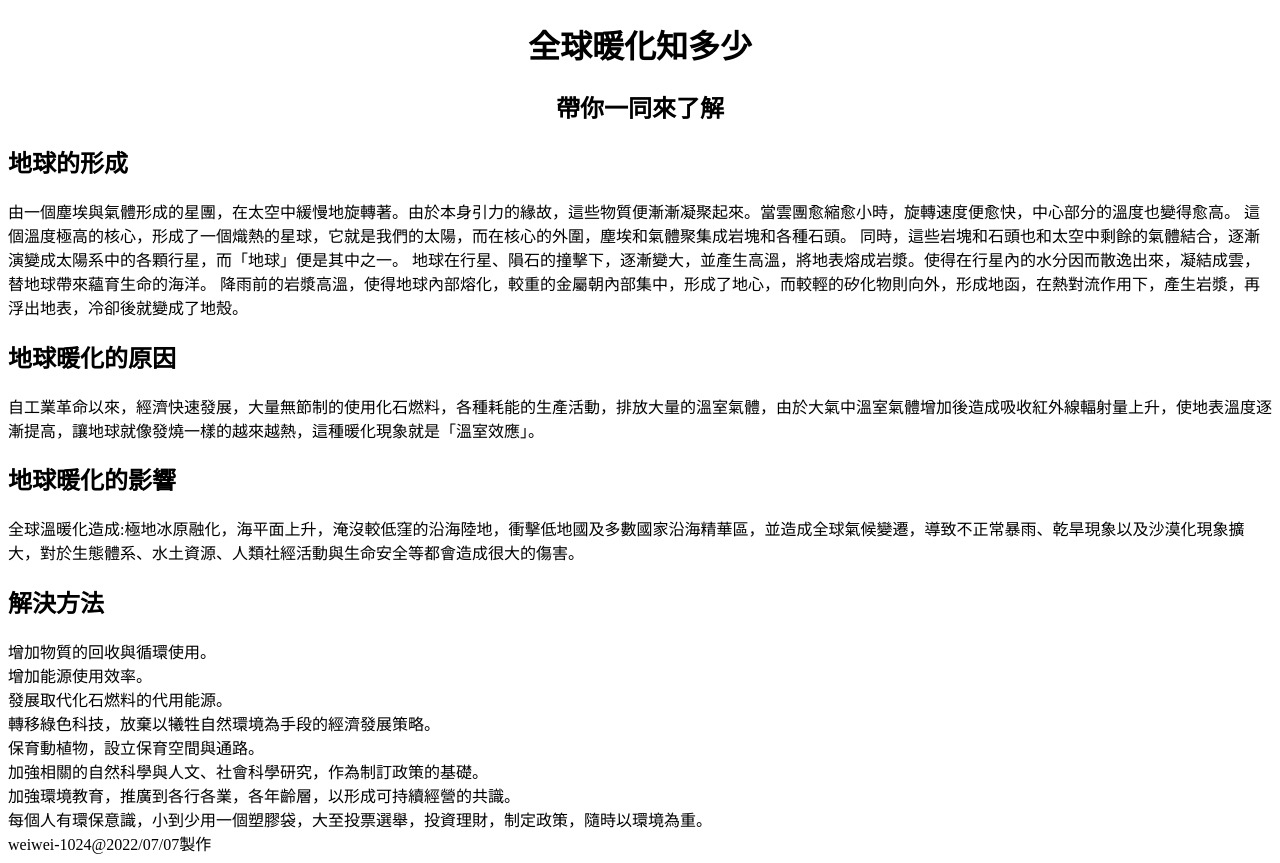
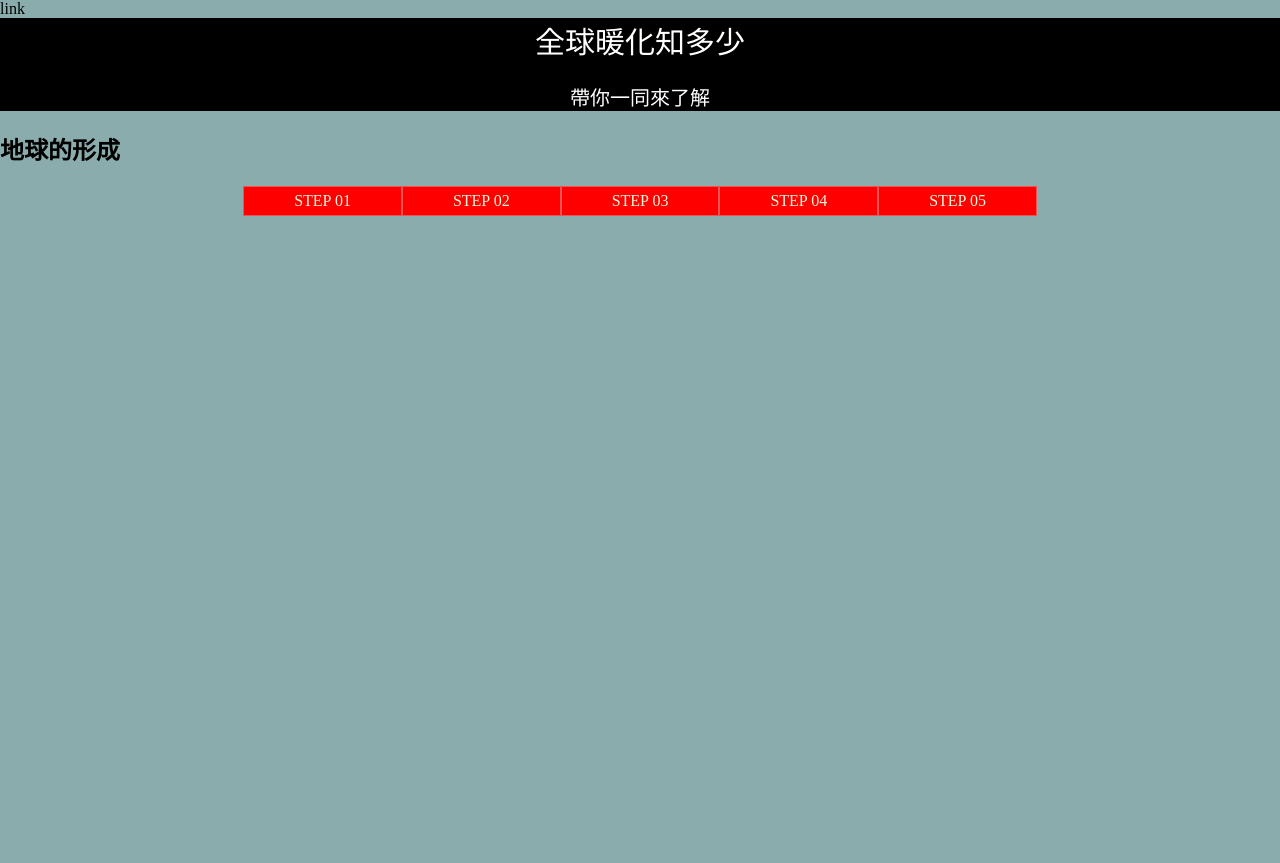
Before and after one commit to wwwweiling/wab0001, a plain HTML site: page index.html in a window 1280 px wide. After the commit the page ends 800 px from the top, so only its background shows below. Drawn offline with Linux system fonts and the light colour scheme.

Commit message:
0708-02:50

```diff
--- a/index.html
+++ b/index.html
@@ -6,30 +6,45 @@
     <meta name="viewport" content="width=device-width, initial-scale=1.0">
     <title>全球暖化</title>
     <link rel="stylesheet" href="style.css">
+    link
 </head>
 <body>
     <!--第一頁-->
     <div class="page1">
-    <h1>全球暖化知多少</h1>
-    <h2>帶你一同來了解</h2>
+    <div>全球暖化知多少</div>
+    <p>帶你一同來了解</p>
     </div>
 
 <!--第二頁-->
-<h2>地球的形成</h2>
-<div>由一個塵埃與氣體形成的星團，在太空中緩慢地旋轉著。由於本身引力的緣故，這些物質便漸漸凝聚起來。當雲團愈縮愈小時，旋轉速度便愈快，中心部分的溫度也變得愈高。
-這個溫度極高的核心，形成了一個熾熱的星球，它就是我們的太陽，而在核心的外圍，塵埃和氣體聚集成岩塊和各種石頭。
-同時，這些岩塊和石頭也和太空中剩餘的氣體結合，逐漸演變成太陽系中的各顆行星，而「地球」便是其中之一。
-地球在行星、隕石的撞擊下，逐漸變大，並產生高溫，將地表熔成岩漿。使得在行星內的水分因而散逸出來，凝結成雲，替地球帶來蘊育生命的海洋。
-降雨前的岩漿高溫，使得地球內部熔化，較重的金屬朝內部集中，形成了地心，而較輕的矽化物則向外，形成地函，在熱對流作用下，產生岩漿，再浮出地表，冷卻後就變成了地殼。</div>
+ <h2>地球的形成</h2>
+<div class="flex-1">
+<div class="flex-1-1">STEP 01</div>
+<div class="flex-1-1">STEP 02</div>
+<div class="flex-1-1">STEP 03</div>
+<div class="flex-1-1">STEP 04</div>
+<div class="flex-1-1">STEP 05</div>
+</div>
+
+<div>
+    <div></div>
+</div>
+
+ <!-- <div class="flex-1">
+<div class="flex-1-1">
+    2.當雲團愈縮愈小時，旋轉速度便愈快，中心部分的溫度也變得愈高。這個溫度極高的核心，形成了一個熾熱的星球，它就是我們的太陽。</div>
+<div class="flex-1-1">3.在核心的外圍，塵埃和氣體聚集成岩塊和各種石頭，並與太空中剩餘的氣體結合，逐漸演變成太陽系中的各顆行星，而「地球」便是其中之一。</div>
+<div class="flex-1-1">4.地球在行星、隕石的撞擊下，逐漸變大，並產生高溫，將地表熔成岩漿。使得在行星內的水分因而散逸出來，凝結成雲，替地球帶來蘊育生命的海洋。
+5.降雨前的岩漿高溫，使得地球內部熔化，較重的金屬朝內部集中，形成了地心，而較輕的矽化物則向外，形成地函，在熱對流作用下，產生岩漿，再浮出地表，冷卻後就變成了地殼。</div>
+</div> -->
 
 <!--第三頁-->
-<h2>地球暖化的原因</h2>
+<!-- <h2>地球暖化的原因</h2>
 <div>自工業革命以來，經濟快速發展，大量無節制的使用化石燃料，各種耗能的生產活動，排放大量的溫室氣體，由於大氣中溫室氣體增加後造成吸收紅外線輻射量上升，使地表溫度逐漸提高，讓地球就像發燒一樣的越來越熱，這種暖化現象就是「溫室效應」。</div>
 <!--第四頁-->
-<h2>地球暖化的影響</h2>
-<div>全球溫暖化造成:極地冰原融化，海平面上升，淹沒較低窪的沿海陸地，衝擊低地國及多數國家沿海精華區，並造成全球氣候變遷，導致不正常暴雨、乾旱現象以及沙漠化現象擴大，對於生態體系、水土資源、人類社經活動與生命安全等都會造成很大的傷害。</div>
+<!-- <h2>地球暖化的影響</h2>
+<div>全球溫暖化造成:極地冰原融化，海平面上升，淹沒較低窪的沿海陸地，衝擊低地國及多數國家沿海精華區，並造成全球氣候變遷，導致不正常暴雨、乾旱現象以及沙漠化現象擴大，對於生態體系、水土資源、人類社經活動與生命安全等都會造成很大的傷害。</div> -->
 <!--第五頁-->
-<h2>解決方法</h2>
+<!-- <h2>解決方法</h2>
     <div>增加物質的回收與循環使用。 </div>
     <div>增加能源使用效率。
     <div>發展取代化石燃料的代用能源。 </div>
@@ -40,7 +55,7 @@
     <div>每個人有環保意識，小到少用一個塑膠袋，大至投票選舉，投資理財，制定政策，隨時以環境為重。</div>
 <footer>
     <div>weiwei-1024@2022/07/07製作</div>
-</footer>
+</footer>  -->
 
 </body>
 </html>
--- a/style.css
+++ b/style.css
@@ -1,4 +1,28 @@
 .page1{
     text-align: center;
+    background-color: black;
+    color:white;
+    font-size: 30px;
 
 }
+p{
+    font-size: 20px;
+}
+body{
+    background-color: rgb(139, 172, 172);
+    margin:0px;
+
+}
+.flex-1{
+    display: flex;
+    flex-wrap: nowrap;
+    justify-content: center;
+
+}
+.flex-1-1{
+    background-color: red;
+    color:beige;
+    border:0.5px solid rgba(235, 100, 100, 0.849);
+    text-align:center;
+    padding:5px 50px;
+}
--- a/練習.html
+++ b/練習.html
@@ -5,14 +5,20 @@
     <meta http-equiv="X-UA-Compatible" content="IE=edge">
     <meta name="viewport" content="width=<device-width>, initial-scale=1.0">
     <title>Document</title>
+    <link rel="stylesheet" href="style.css">
 
 </head>
 <body >
-    <div style="color:aliceblue;
-    padding:10px black;margin:20px yellow;background-color: black;">
-    <h1>
-        <p >hello</p>
-    </h1>
+    <div class="container">
+        <div>1</div>
+        <div>2</div>
+        <div>3</div>
     </div>
+    <div class="container2">
+        <div>1</div>
+        <div>2</div>
+        <div>3</div>
+    </div>
+
 </body>
 </html>
```
Also changed, not shown: 文字檔.txt (added).
